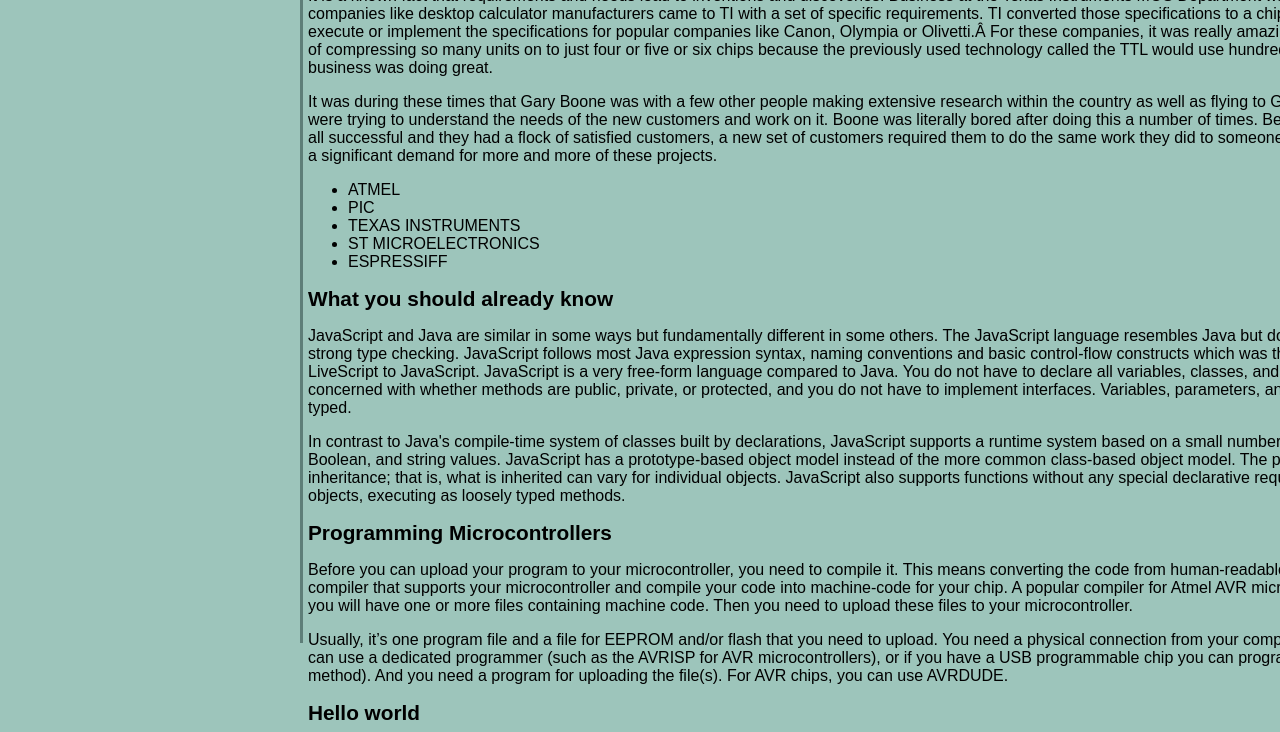
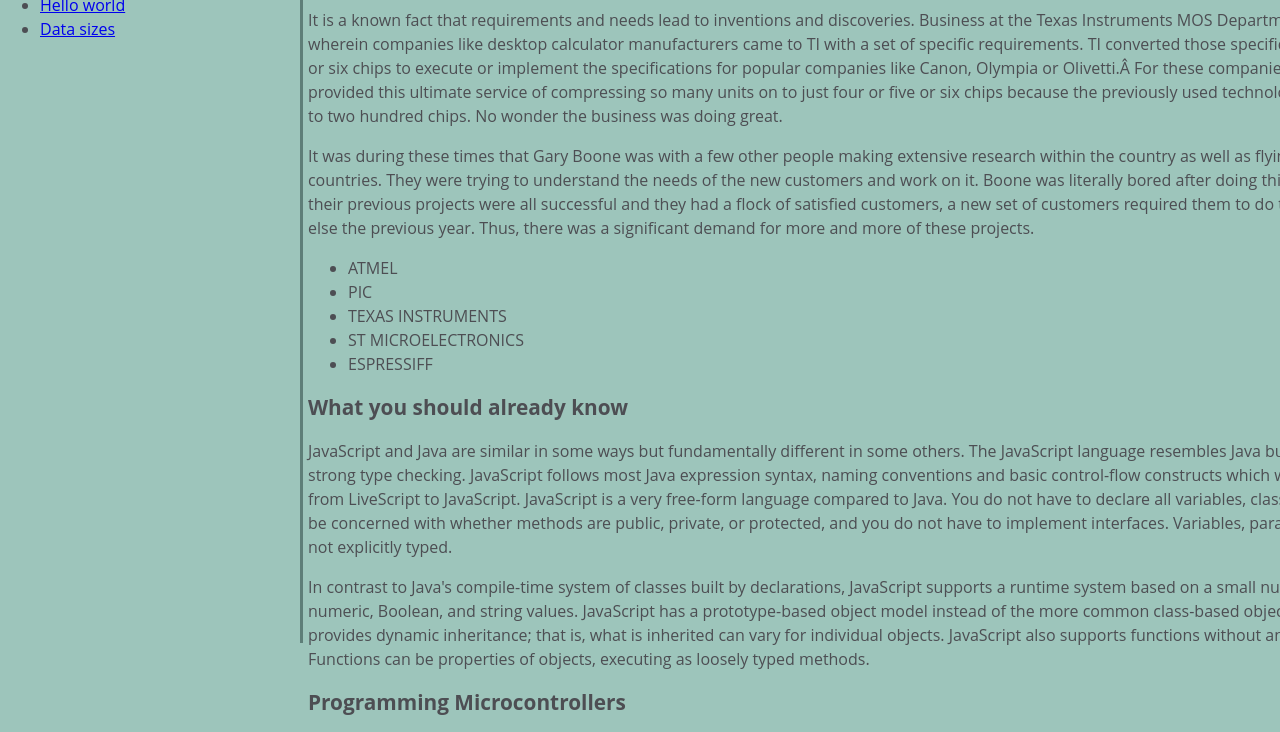
Before and after one commit to jdmartinez1062/jd-d-Martinez, a plain HTML site: page index.html in a window 1280 px wide. Shown: the part 157-889 px from the top of the page. Drawn offline with Linux system fonts and the light colour scheme.

Commit message:
point 15 works but that doesnt seen in the test web page

```diff
--- a/css/style.css
+++ b/css/style.css
@@ -1,5 +1,14 @@
+@media(max-width: 815px) {
+  body {
+        background-color: lightblue;
+    }
+}
+
 body{
-  font-family: Arial;
+  min-width: 290px;
+  color: #4d4e53;
+  font-family: "Open Sans", Arial, sans-serif;
+  line-height: 1.5;
   background-color: #9dc5bb;
 }
 main{
@@ -11,18 +20,16 @@
 div{
   position:relative;
   left:300px;
-
-
 }
 nav{
-    position:fixed;
-    display:flex;
-    flex-direction: column;
-    min-width: 290px;   top: 0px;   left: 0px;   width: 300px;
-    min-height: 100%;
-    height: 100%;
-    border-right: solid;
-    border-color: rgba(0, 22, 22, 0.4);
+  position: fixed;
+  min-width: 290px;
+  top: 0px;
+  left: 0px;
+  width: 300px;
+  height: 100%;
+  border-right: solid;
+  border-color: rgba(0, 22, 22, 0.4);
 
 }
 header{
@@ -30,8 +37,3 @@
     font-size: 1.3em;
 
 }
-@media (max-width: 600px) {
-    body {
-        background-color: lightblue;
-    }
-}
```
